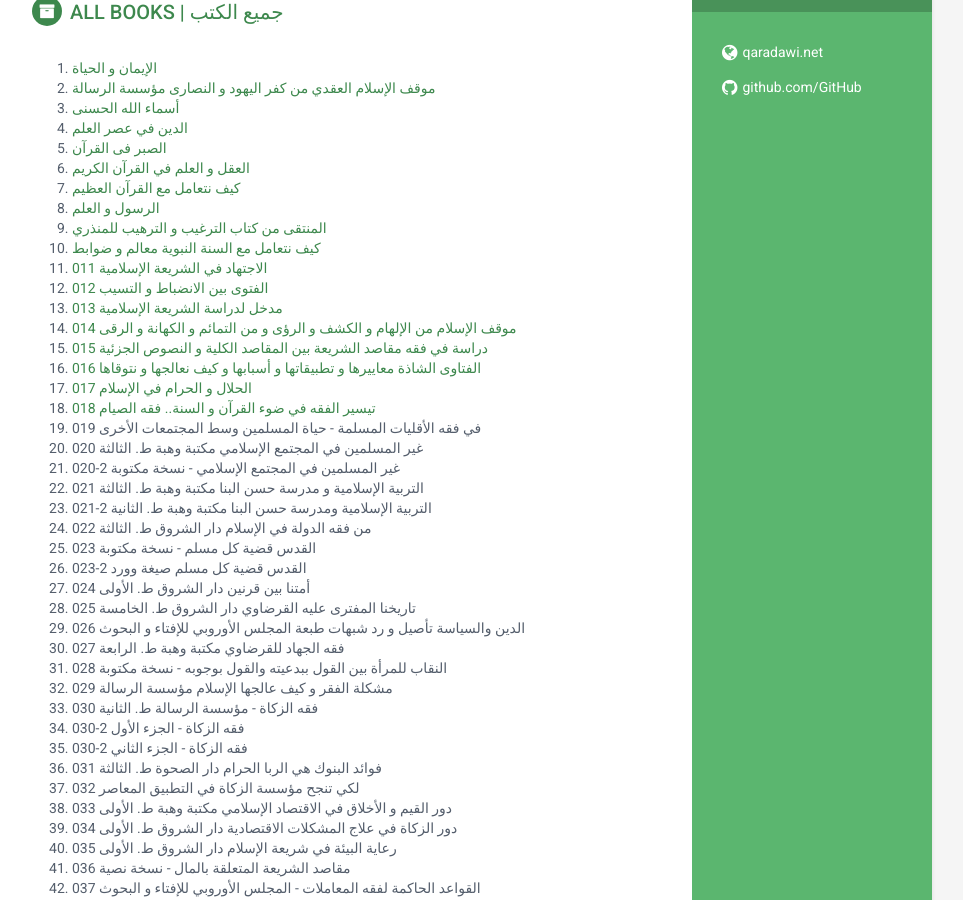
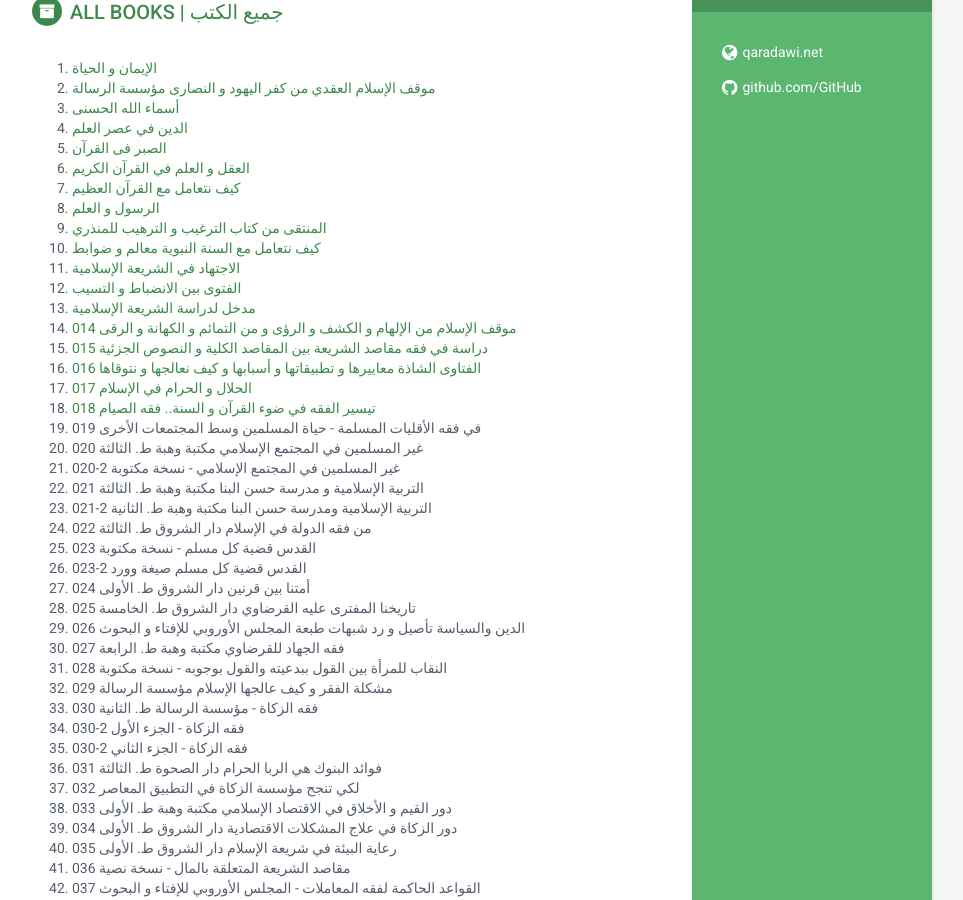
Before and after one commit to qaradawi/qaradawi.github.io, a Jekyll site: the page built from index.html, in a window 1280 px wide and 900 px high, scrolled down 427 px. Shown: the whole window, without its empty margins (188-1151 px from the left). Built offline with Jekyll 4.4.1, drawn with Linux system fonts in a browser that asks for light colours.

Commit message:
Update projects.html

```diff
--- a/_includes/projects.html
+++ b/_includes/projects.html
@@ -22,13 +22,13 @@
 </a></li><li><a href="009">
 المنتقى من كتاب الترغيب و الترهيب للمنذري
 </a></li><li><a href="010">
-  كيف نتعامل مع السنة النبوية معالم و ضوابط
+كيف نتعامل مع السنة النبوية معالم و ضوابط
 </a></li><li><a href="011">
-011 الاجتهاد في الشريعة الإسلامية
+الاجتهاد في الشريعة الإسلامية
 </a></li><li><a href="012">
-012 الفتوى بين الانضباط و التسيب
-</a></li><li><a href="013">
-013 مدخل لدراسة الشريعة الإسلامية
+الفتوى بين الانضباط و التسيب
+</a></li><li><a href="013"  target="_blank">
+مدخل لدراسة الشريعة الإسلامية
 </a></li><li><a href="014">
 014 موقف الإسلام من الإلهام و الكشف و الرؤى و من التمائم و الكهانة و الرقى
 </a></li><li><a href="015">
```
